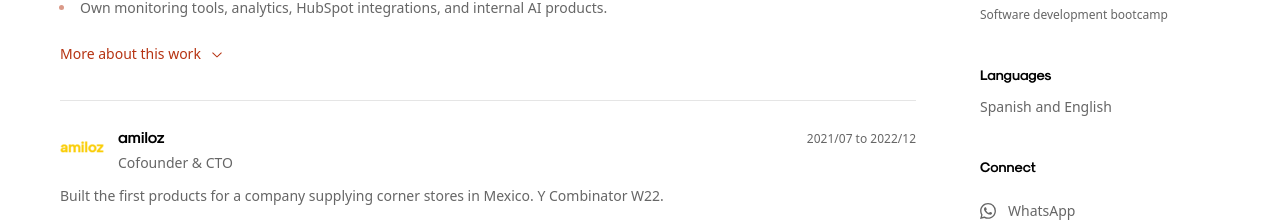
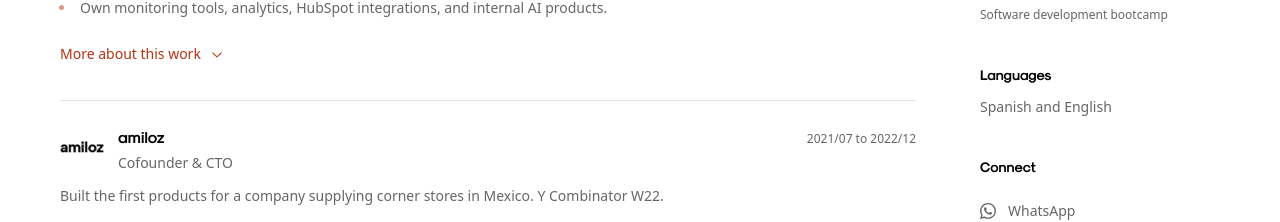
Before and after one commit to loama/personal-portfolio, a Next.js app: page /en/resume/employee in a window 1280 px wide. Shown: the part 1075-1297 px from the top of the page. Built offline with nearby package versions, Linux system fonts and the light colour scheme.

Commit message:
fix(brand): adapt amiloz mark to the selected theme

```diff
--- a/src/app/globals.css
+++ b/src/app/globals.css
@@ -15,6 +15,7 @@
   --color-edge: #ececec;
   --color-selection: #ffd9cc;
   --color-logo: #000000;
+  --color-amiloz: #000000;
   --color-platanus: #000000;
 }
 /* Keep light-dark() native so manual color scheme changes update the palette. */
@@ -31,6 +32,7 @@
     --color-edge: light-dark(#ececec, #ffffff14);
     --color-selection: light-dark(#ffd9cc, #883719);
     --color-logo: light-dark(#000000, #ffffff);
+    --color-amiloz: light-dark(#000000, #facb00);
     --color-platanus: light-dark(#000000, #ffec40);
   }
 }
@@ -71,6 +73,7 @@ body { margin: 0; }
 .theme-switcher[data-preference="dark"]::before { transform: translateX(200%); }
 .portrait-shell { background: #ff5125; box-shadow: 0 18px 65px -30px rgba(110,40,20,.2); }
 .company-logo-monochrome { background: var(--color-logo); mask-position: center; mask-repeat: no-repeat; }
+.company-logo-amiloz { background: var(--color-amiloz); }
 .platanus-logo { background: var(--color-platanus); mask: url("/images/platanus.svg") center / contain no-repeat; }
 .founder-note { background: var(--color-surface); box-shadow: 0 8px 28px rgba(0,0,0,.09), inset 0 0 0 1px var(--color-edge); }
 .project-shell { background: var(--color-mist); box-shadow: inset 0 0 0 1px var(--color-edge); }
--- a/src/components/company-logo.tsx
+++ b/src/components/company-logo.tsx
@@ -9,10 +9,10 @@ import eiya from "../../public/images/companies/eiya.png";
 import rappi from "../../public/images/companies/rappi.png";
 import centraal from "../../public/images/companies/centraal.png";
 
-const logos = new Map<string, { image: StaticImageData; monochrome?: boolean; size?: number; rounded?: boolean }>([
+const logos = new Map<string, { image: StaticImageData; monochrome?: boolean; brandColor?: "amiloz"; size?: number; rounded?: boolean }>([
   ["Supervisor", { image: supervisor, monochrome: true, size: 28 }],
   ["Nixtla", { image: nixtla, monochrome: true }],
-  ["amiloz", { image: amiloz }],
+  ["amiloz", { image: amiloz, monochrome: true, brandColor: "amiloz" }],
   ["freelance", { image: freelance, monochrome: true }],
   ["Betterfin", { image: betterfin, rounded: true }],
   ["Zeel", { image: zeel, monochrome: true }],
@@ -26,7 +26,7 @@ export function CompanyLogo({ company }: { company: string }) {
   if (!logo) return null;
 
   if (logo.monochrome) {
-    return <span aria-hidden="true" className="company-logo company-logo-monochrome h-11 w-11 shrink-0" style={{ maskImage: `url("${logo.image.src}")`, maskSize: logo.size ? `${logo.size}px` : "contain" }} />;
+    return <span aria-hidden="true" className={`company-logo company-logo-monochrome h-11 w-11 shrink-0${logo.brandColor ? ` company-logo-${logo.brandColor}` : ""}`} style={{ maskImage: `url("${logo.image.src}")`, maskSize: logo.size ? `${logo.size}px` : "contain" }} />;
   }
 
   return <Image src={logo.image} alt="" width={44} height={44} sizes="44px" className={`company-logo h-11 w-11 shrink-0 object-contain${logo.rounded ? " rounded-lg" : ""}`} />;
```
Also changed, not shown: 2 other files (tests, documents, lock files or other folders).
